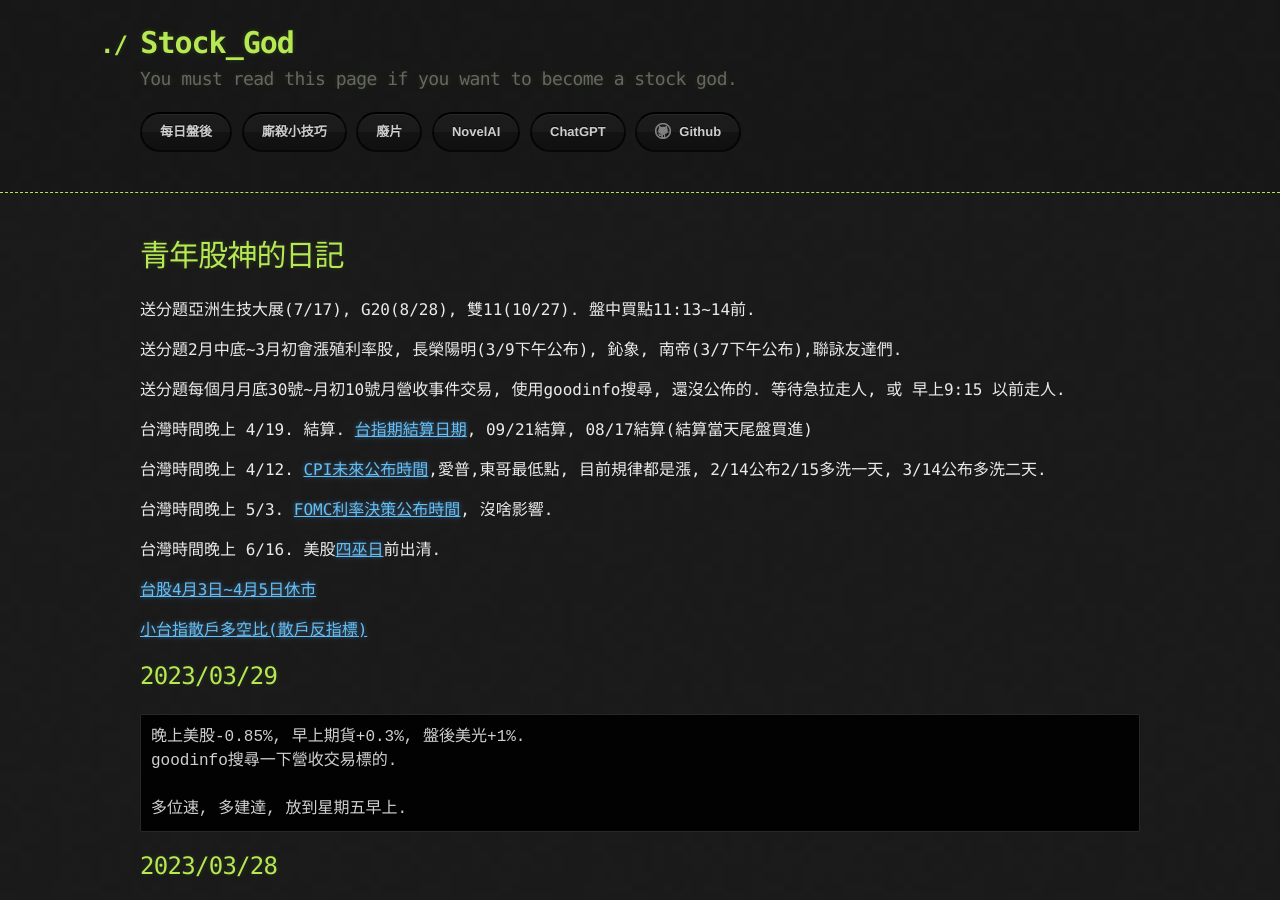
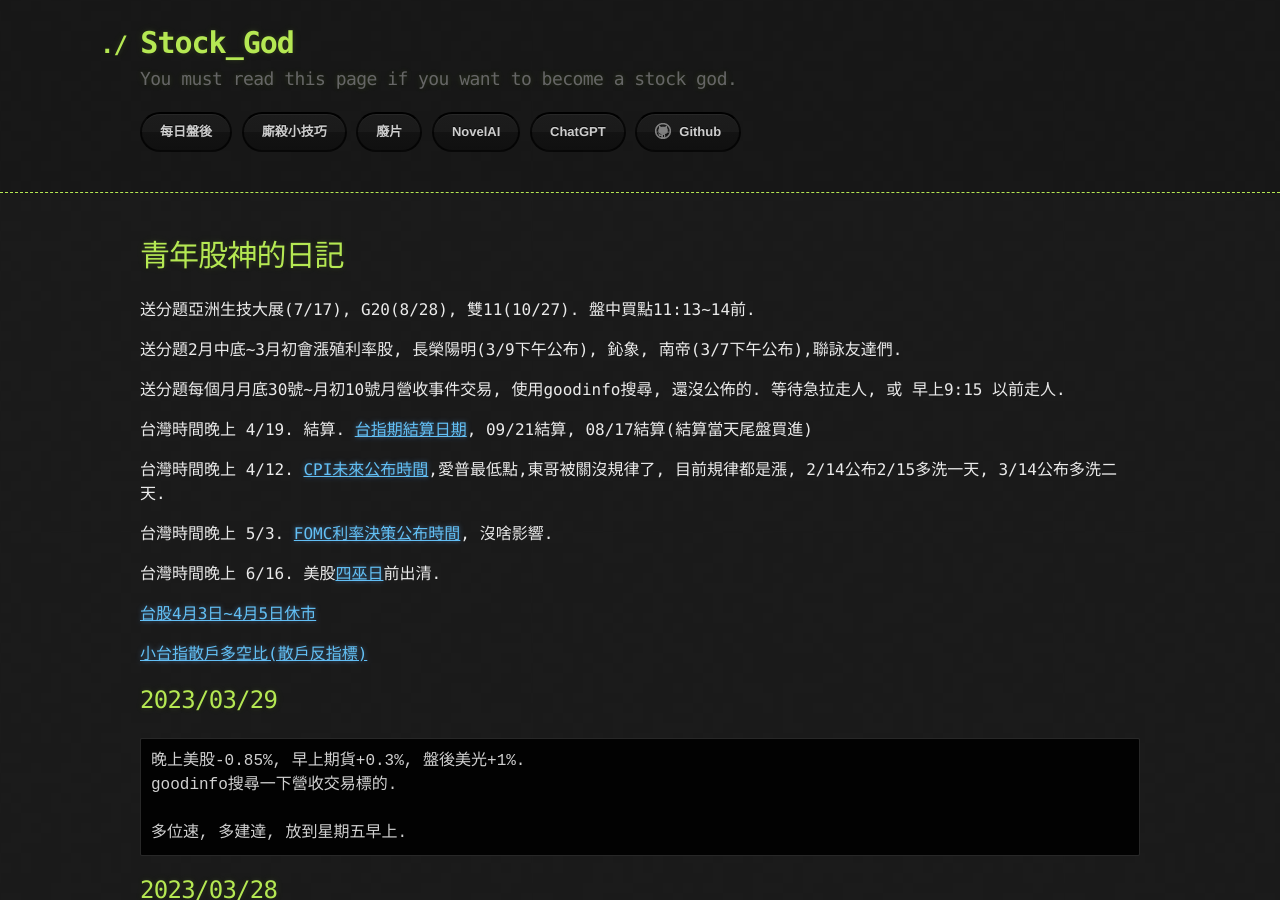
Before and after one commit to lepg5487/Stock_God, a Jekyll site: the page built from index.md, in a window 1280 px wide and 900 px high. Built offline with Jekyll 4.4.1, drawn with Linux system fonts in a browser that asks for light colours; our own code applies the rules of GitHub Pages for plain Markdown files.

Commit message:
Update index.md

```diff
--- a/index.md
+++ b/index.md
@@ -12,7 +12,7 @@ layout: testlayouts
 
 台灣時間晚上 4/19. 結算. [台指期結算日期](https://www.taifex.com.tw/file/taifex/CHINESE/4/2023Calendar_cv1.pdf), 09/21結算, 08/17結算(結算當天尾盤買進)
 
-台灣時間晚上 4/12. [CPI未來公布時間](https://hk.investing.com/economic-calendar/cpi-733),愛普,東哥最低點, 目前規律都是漲, 2/14公布2/15多洗一天, 3/14公布多洗二天.
+台灣時間晚上 4/12. [CPI未來公布時間](https://hk.investing.com/economic-calendar/cpi-733),愛普最低點,東哥被關沒規律了, 目前規律都是漲, 2/14公布2/15多洗一天, 3/14公布多洗二天.
 
 台灣時間晚上 5/3. [FOMC利率決策公布時間](https://www.cmegroup.com/cn-t/markets/interest-rates/cme-fedwatch-tool.html), 沒啥影響.
 
```
